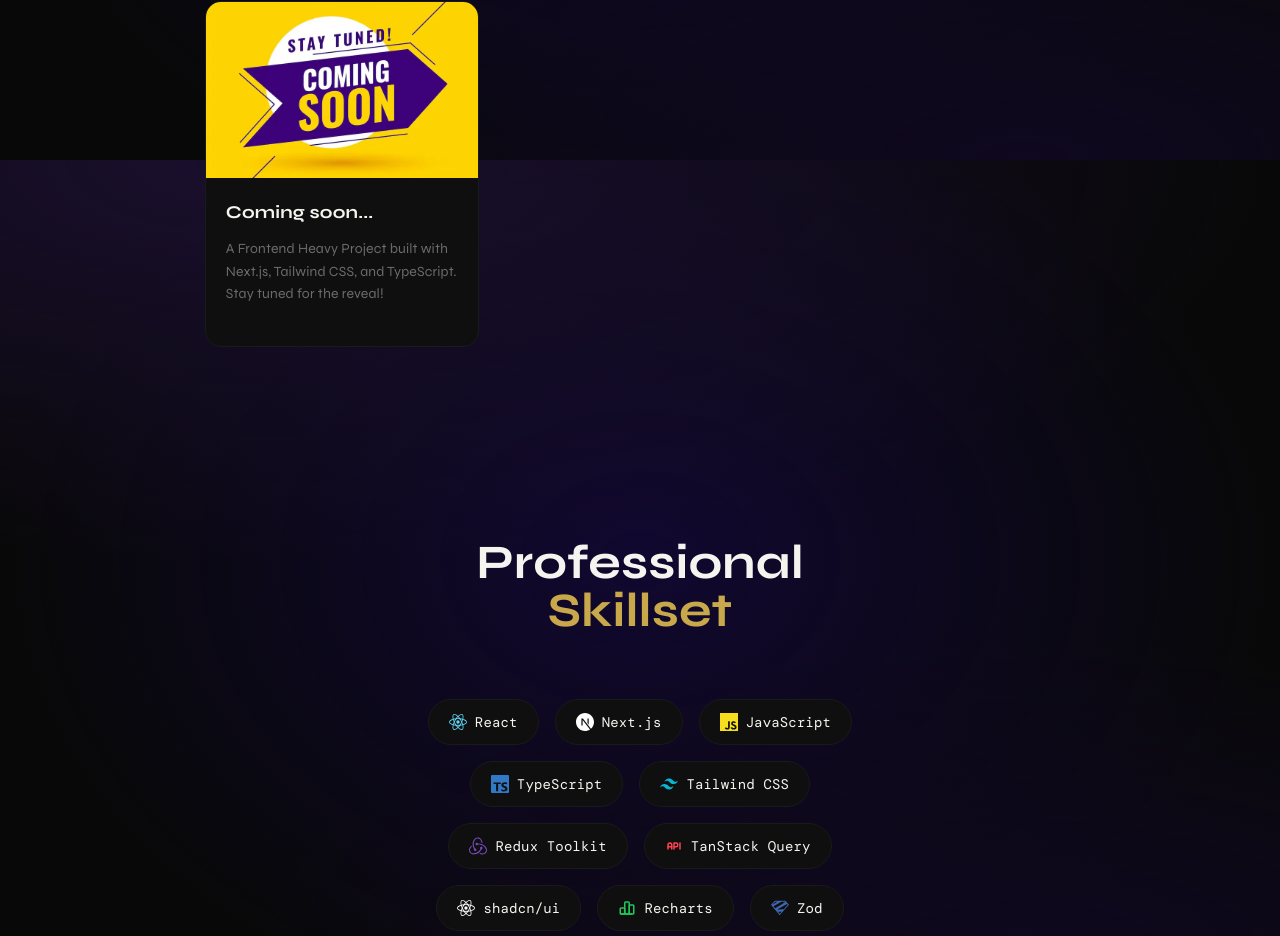
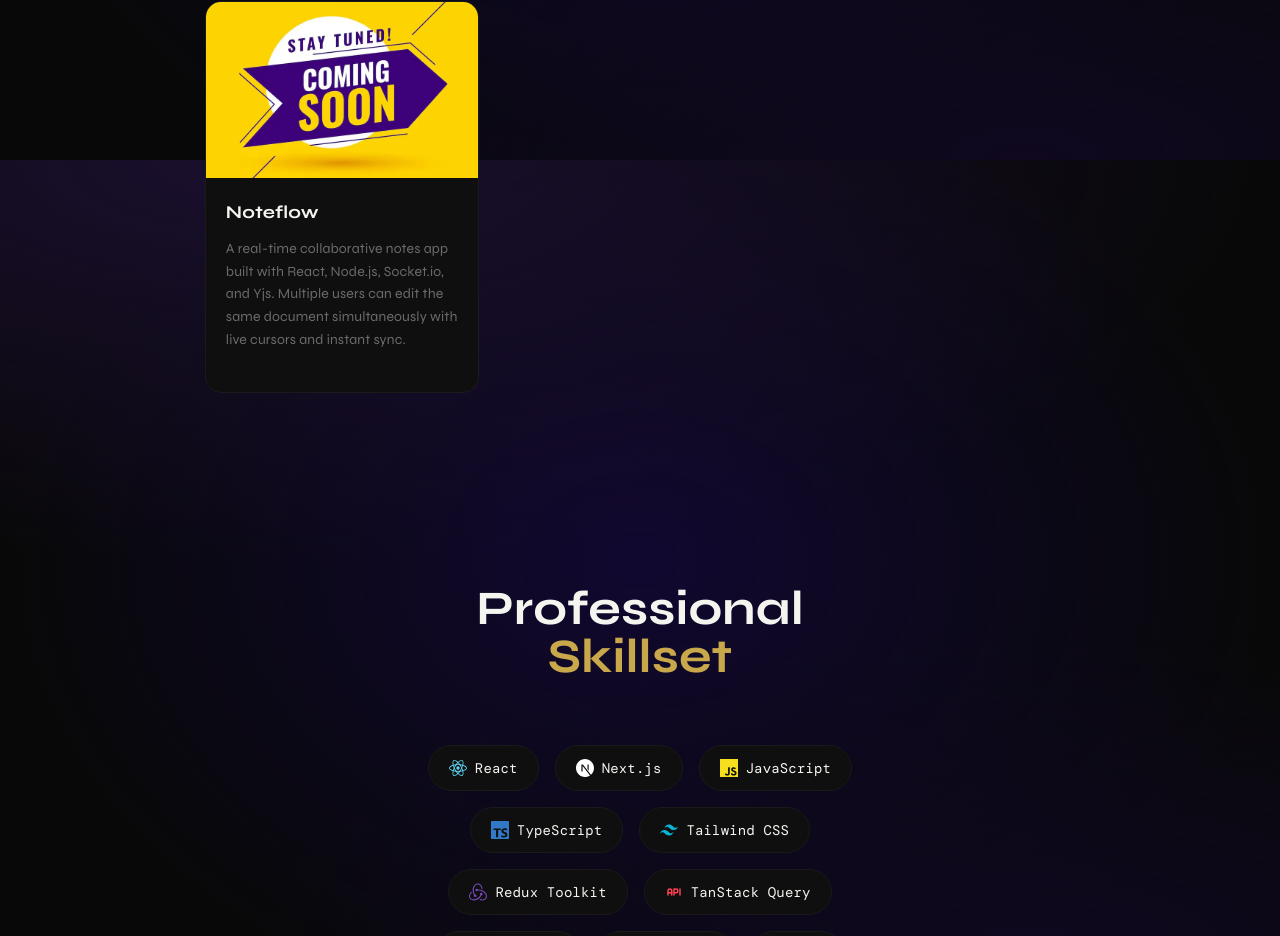
Before and after one commit to theju-bot/portfolio, a Next.js app: page / in a window 1280 px wide. Shown: the part 2240-3176 px from the top of the page. Built offline with nearby package versions, Linux system fonts and the light colour scheme.

Commit message:
Update Projects component with new project details and improve section formatting

```diff
--- a/app/globals.css
+++ b/app/globals.css
@@ -36,7 +36,6 @@ html {
 }
 
 body {
-  background: var(--color-bg);
   color: var(--color-text);
   font-family: var(--font-sans);
   -webkit-font-smoothing: antialiased;
--- a/components/Projects.tsx
+++ b/components/Projects.tsx
@@ -29,12 +29,11 @@ const CARD_DATA = [
     demoLink: 'https://web-anlytcs-tool.vercel.app',
   },
   {
-    cardTitle: 'Coming soon...',
+    cardTitle: 'Noteflow',
     description:
-      'A Frontend Heavy Project built with Next.js, Tailwind CSS, and TypeScript. Stay tuned for the reveal!',
+      'A real-time collaborative notes app built with React, Node.js, Socket.io, and Yjs. Multiple users can edit the same document simultaneously with live cursors and instant sync.',
     imgSrc: '/projects/coming-soon.webp',
-    gitLink:
-      '',
+    gitLink: '',
     demoLink: '',
   },
 ]
@@ -43,7 +42,10 @@ export default function Projects() {
   const { ref, inView } = useInView()
 
   return (
-    <section id='projects' className='min-h-screen flex items-center px-10 lg:px-24 py-24'>
+    <section
+      id='projects'
+      className='min-h-screen flex items-center px-10 lg:px-24 py-24'
+    >
       <div
         ref={ref}
         className={`w-full transition-all duration-1000 ${
```
